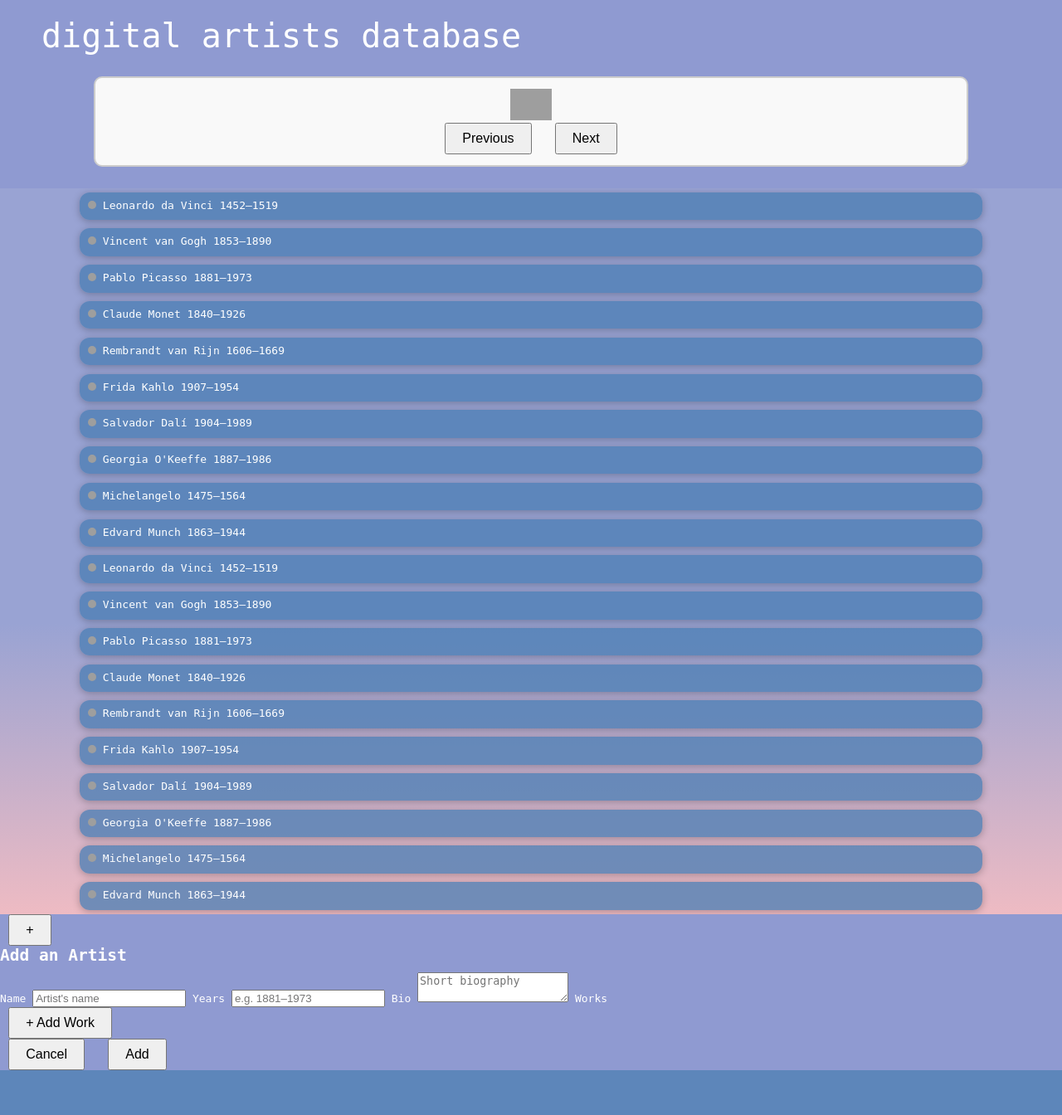
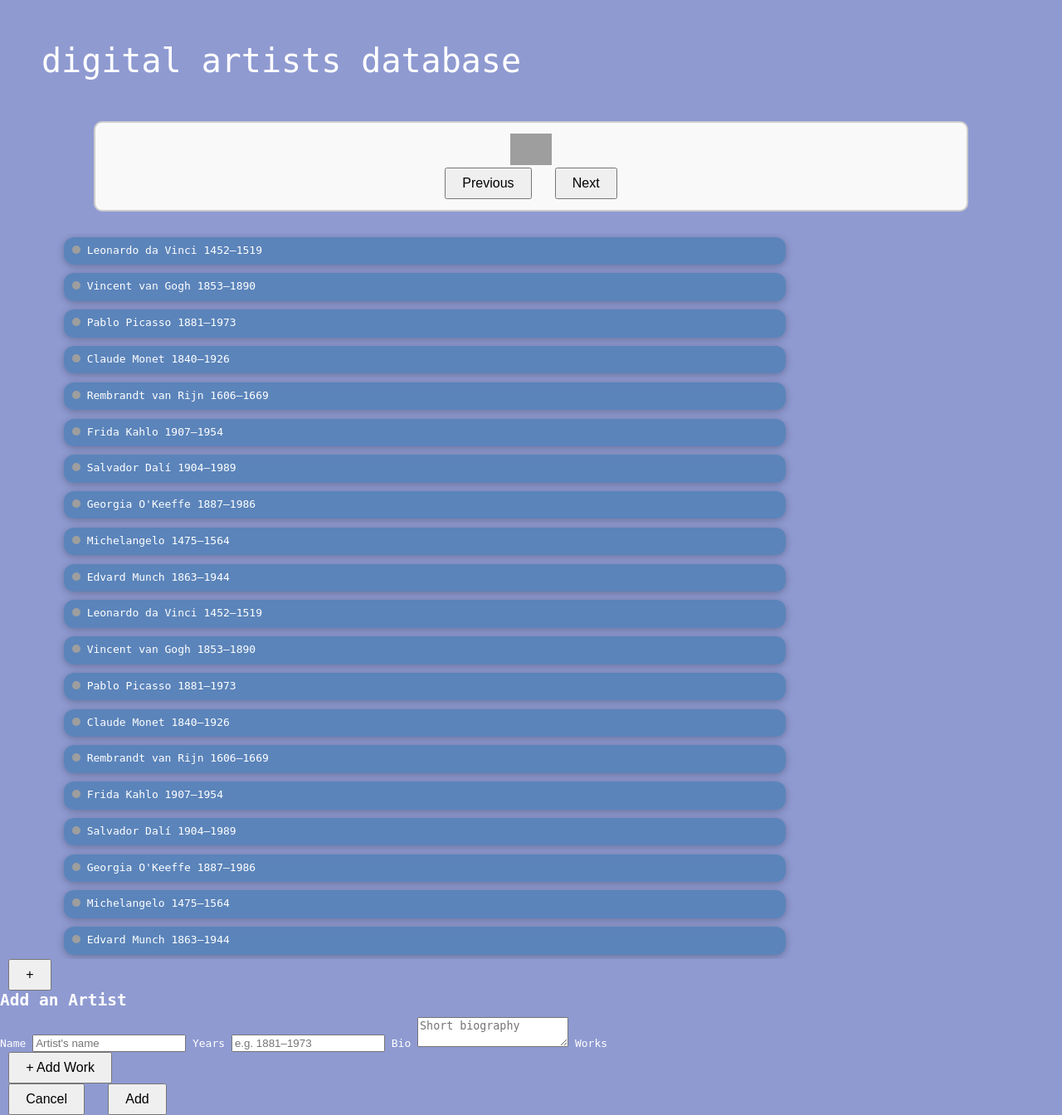
Before and after one commit to gregoryclayton/dad, a PHP site: page /index.html in a window 1280 px wide. Shown: the whole page at 83% size. Before the commit the page ends 1290 px from the top, so only its background shows below. Run offline with PHP 8.4, Linux system fonts and the light colour scheme; grey boxes are pictures that could not be loaded.

Commit message:
Update style.css

```diff
--- a/style.css
+++ b/style.css
@@ -23,21 +23,24 @@
 
 .nav-container {
   display: flex;
+  align-content: center;
+  justify-content: center;
 }
 
 .nav-button {
-color: black;
+color: rgb(0, 0, 0);
 font-family: monospace;
 margin: 20px;
-margin-left: 100px;
+margin-left: 20px;
 }
 
 .title-container {
   font-family: monospace;
   font-size: 40px;
   background-color: #ffffff00;
-  margin: 20px;
+  margin: 50px;
   margin-left: 50px;
+  margin-top: 50px;
 
 }
 
@@ -57,11 +60,12 @@ margin-left: 100px;
       font-size: 1em;
     }
 
+
     #container {
-      width: 100%;
+      width: 80%;
       height: 100vh;
       overflow-y: auto;
-      background: linear-gradient(180deg, #99a3d3 60%, #eebbc3 100%);
+      background-color: rgba(255, 255, 255, 0);
       display: flex;
       flex-direction: column;
       align-items: center;
```
